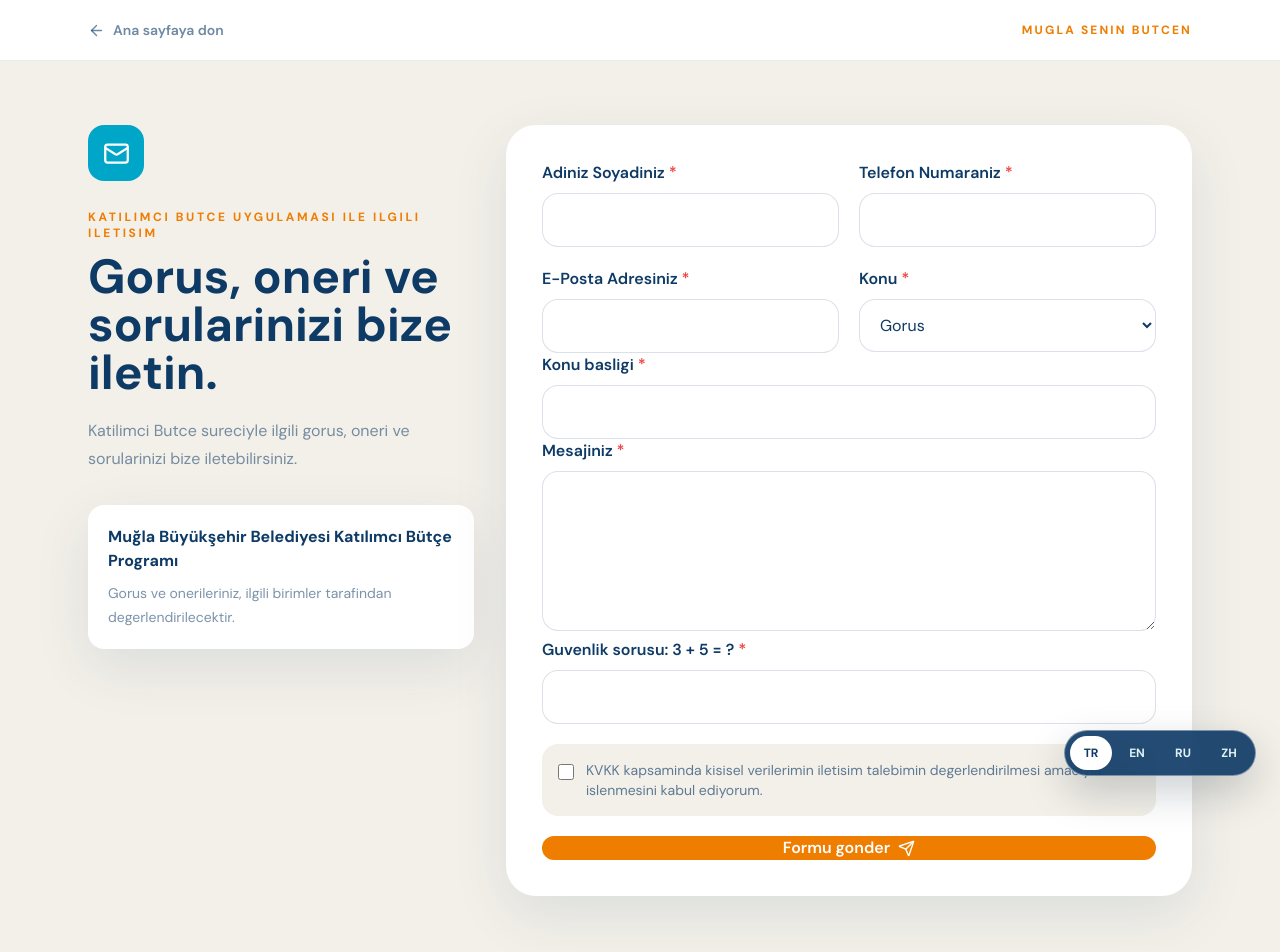
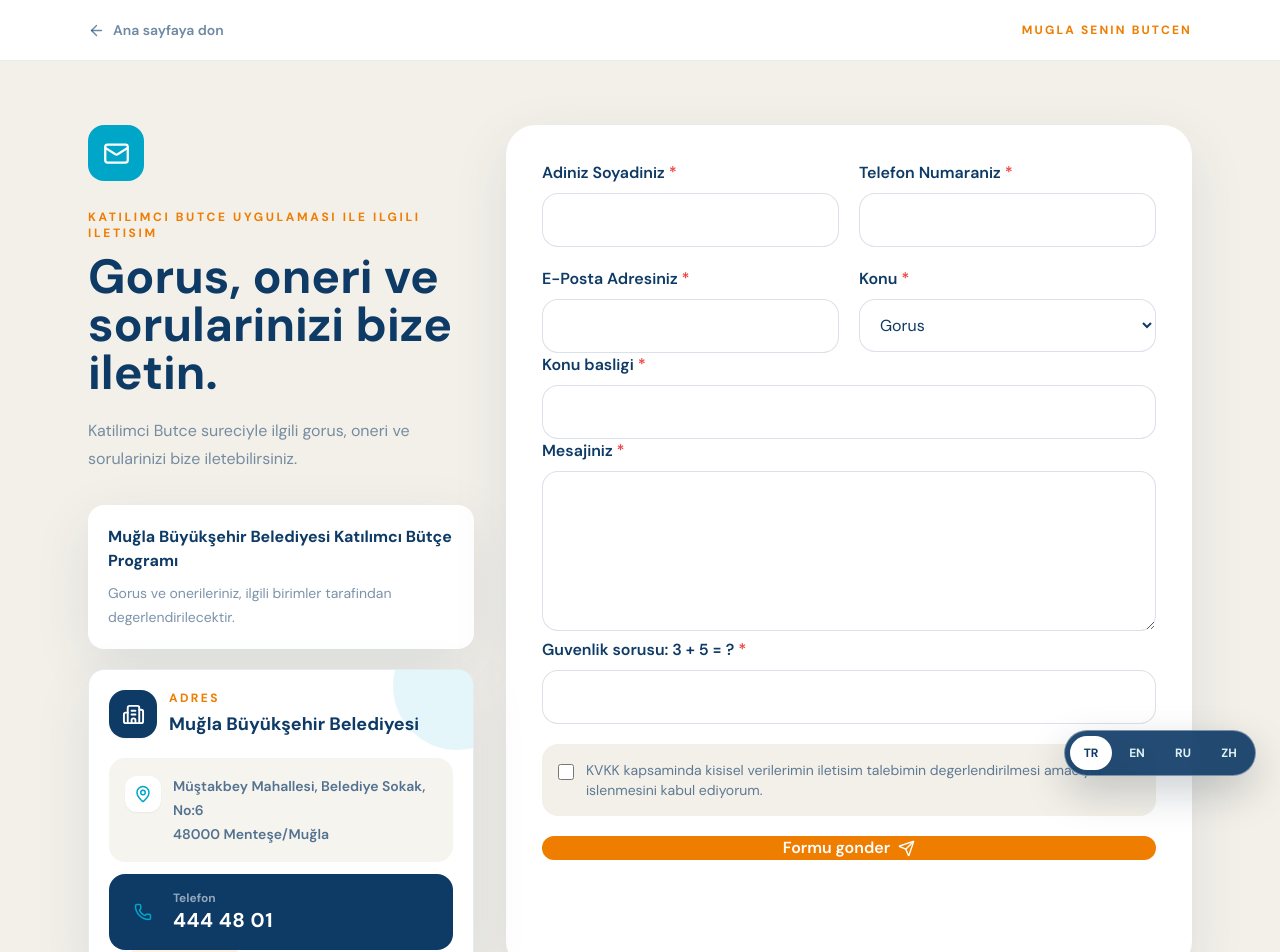
Before and after one commit to yagizkum98-cpu/MUGLA-SEN-N-B-T-EN, a Next.js app: page /iletisim in a window 1280 px wide. Shown: the top 952 px of the page. Built offline with nearby package versions, Linux system fonts and the light colour scheme.

Commit message:
Add contact address card

```diff
--- a/app/iletisim/page.tsx
+++ b/app/iletisim/page.tsx
@@ -2,7 +2,7 @@
 
 import Link from 'next/link'
 import {FormEvent, useMemo, useState} from 'react'
-import {ArrowLeft, CheckCircle2, Mail, Send} from 'lucide-react'
+import {ArrowLeft, Building2, CheckCircle2, Mail, MapPin, Phone, Send} from 'lucide-react'
 import {Button} from '@/components/ui/button'
 import {type ContactTopic, useContactRecords} from '@/lib/contact-store'
 
@@ -17,6 +17,44 @@ function createSecurityQuestion() {
   const left = Math.floor(Math.random() * 8) + 2
   const right = Math.floor(Math.random() * 7) + 1
   return {text: `${left} + ${right}`, answer: left + right}
+}
+
+function ContactInfoCard() {
+  return <div className="fade-up-card relative mt-5 overflow-hidden rounded-2xl border border-mugla-navy/10 bg-white p-5 shadow-soft">
+    <div className="absolute -right-12 -top-12 h-32 w-32 rounded-full bg-mugla-cyan/10"/>
+    <div className="absolute -bottom-14 left-10 h-28 w-28 rounded-full bg-mugla-orange/10"/>
+    <div className="relative">
+      <div className="flex items-center gap-3">
+        <span className="grid h-12 w-12 place-items-center rounded-2xl bg-mugla-navy text-white shadow-sm">
+          <Building2 size={23}/>
+        </span>
+        <div>
+          <p className="text-xs font-black uppercase tracking-[.2em] text-mugla-orange">Adres</p>
+          <h2 className="mt-1 text-lg font-black text-mugla-navy">Muğla Büyükşehir Belediyesi</h2>
+        </div>
+      </div>
+      <div className="mt-5 space-y-3">
+        <div className="group flex gap-3 rounded-2xl bg-mugla-sand/70 p-4 transition hover:-translate-y-0.5 hover:bg-mugla-sand">
+          <span className="mt-0.5 grid h-9 w-9 shrink-0 place-items-center rounded-xl bg-white text-mugla-cyan shadow-sm transition group-hover:scale-105">
+            <MapPin size={18}/>
+          </span>
+          <p className="text-sm font-semibold leading-6 text-mugla-navy/70">
+            Müştakbey Mahallesi, Belediye Sokak, No:6<br/>
+            48000 Menteşe/Muğla
+          </p>
+        </div>
+        <a href="tel:4444801" className="group flex items-center gap-3 rounded-2xl bg-mugla-navy p-4 text-white transition hover:-translate-y-0.5 hover:bg-mugla-blue">
+          <span className="grid h-9 w-9 shrink-0 place-items-center rounded-xl bg-white/12 text-mugla-cyan transition group-hover:scale-105">
+            <Phone size={18}/>
+          </span>
+          <span>
+            <span className="block text-xs font-bold text-white/55">Telefon</span>
+            <strong className="text-xl tracking-wide">444 48 01</strong>
+          </span>
+        </a>
+      </div>
+    </div>
+  </div>
 }
 
 export default function ContactPage() {
@@ -85,6 +123,7 @@ export default function ContactPage() {
           <p className="font-bold text-mugla-navy">Muğla Büyükşehir Belediyesi Katılımcı Bütçe Programı</p>
           <p className="mt-2 text-sm leading-6 text-mugla-navy/55">Gorus ve onerileriniz, ilgili birimler tarafindan degerlendirilecektir.</p>
         </div>
+        <ContactInfoCard/>
       </aside>
 
       <section className="rounded-[30px] bg-white p-6 shadow-soft sm:p-9">
```
